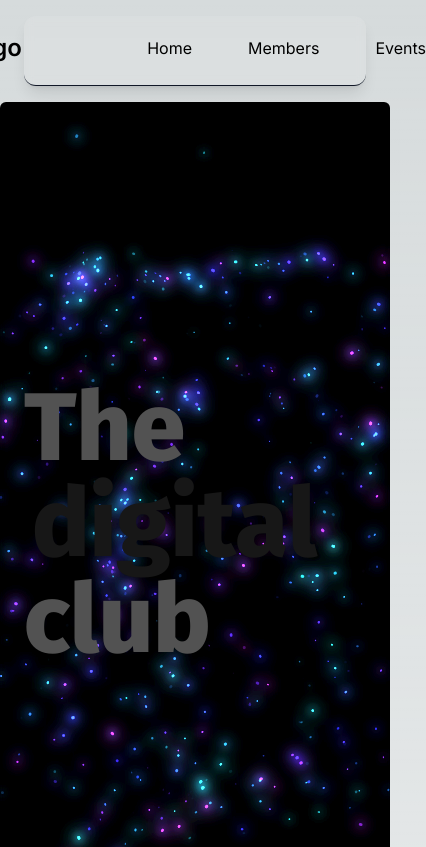
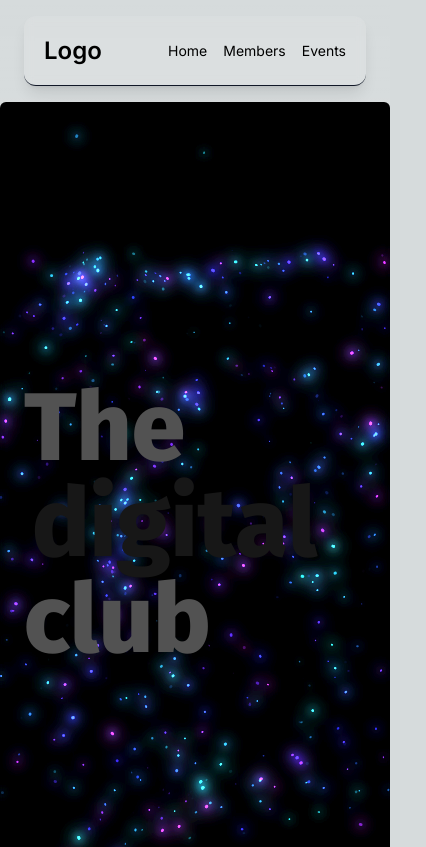
Before and after one commit to sceptix-club/website, a Next.js app: page / in a window 390 px wide. Shown: the top 847 px of the page, 426 px wide, since content can reach past the window. Built offline with nearby package versions, Linux system fonts and the light colour scheme.

Commit message:
Made NavBar responsive

```diff
--- a/src/components/NavBar.tsx
+++ b/src/components/NavBar.tsx
@@ -2,15 +2,13 @@ import React from 'react';
 
 const NavBar: React.FC = () => {
     return (
-        <nav className="sticky top-4 z-10  h-[70px] item-center justify-between my-4 mx-6 px-4 py-1 rounded-xl bg-white backdrop-filter backdrop-blur-sm bg-opacity-10 border-b border-gray-900 shadow-lg">
-            <div className="max-w-5xl mx-auto px-1">
-                <div className="flex  justify-between h-20">
-                    <span className="text-2xl text-white-900 font-semibold -ml-20 py-3">Logo</span>
-                    <div className="flex  justify-end space-x-14 text-white-100 py-4 -mr-20">
-                        <a href="#">Home</a>
-                        <a href="#">Members</a>
-                        <a href="#">Events</a>
-                    </div>
+        <nav className="sticky top-4 z-10 h-[70px] flex items-center justify-between my-4 mx-6 px-4 py-1 rounded-xl bg-white backdrop-filter backdrop-blur-sm bg-opacity-10 border-b border-gray-900 shadow-lg">
+            <div className="max-w-5xl w-full mx-auto flex justify-between items-center px-1">
+                <span className="text-2xl text-white-900 font-semibold ml-0 md:-ml-20 py-3">Logo</span>
+                <div className="flex space-x-4 md:space-x-14 text-white-100 py-4 mr-0 md:-mr-20">
+                    <a href="#" className="text-sm md:text-base">Home</a>
+                    <a href="#" className="text-sm md:text-base">Members</a>
+                    <a href="#" className="text-sm md:text-base">Events</a>
                 </div>
             </div>
         </nav>
```
